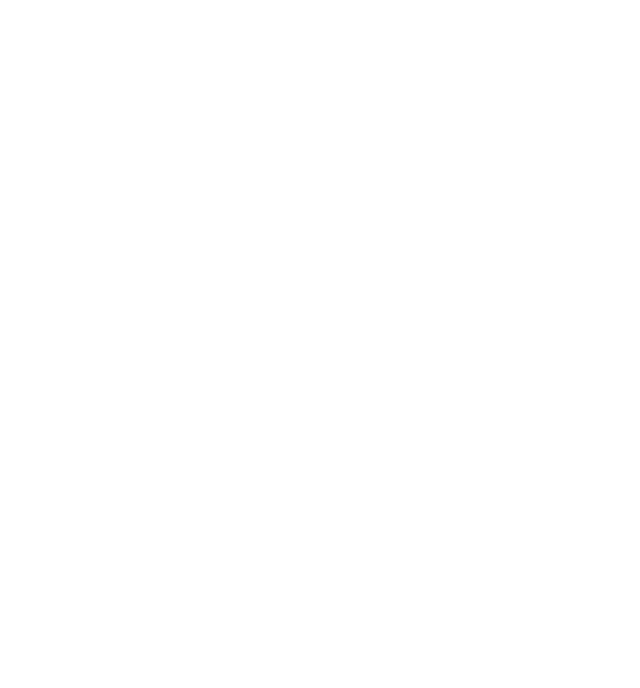
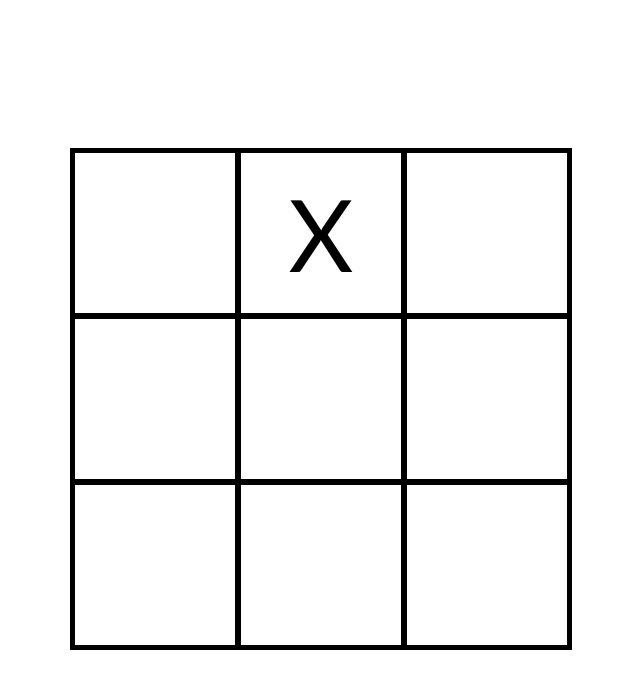
Before and after one commit to KTAGit/Tic-Tac-Toe, a plain HTML site: page index.html in a window 1280 px wide. Shown: the whole page, without its empty margins (318-958 px from the left). Drawn offline with Linux system fonts and the light colour scheme.

Commit message:
Add IIFE to render and display the board

```diff
--- a/index.html
+++ b/index.html
@@ -9,7 +9,7 @@
 <body>
 
 
-
+    <div class="container"></div>
 
 
 
--- a/main.js
+++ b/main.js
@@ -87,10 +87,50 @@ class controller {
     }
 }
 
-
 const gameBoard = new GameBoard()
 const player1 = new Player("Alice", "X")
 const player2 = new Player("Bob", "O")
 const game = new controller(gameBoard, player1, player2)
 
+const displayController = (function(){
+
+    const container = document.querySelector(".container")
+
+    const renderBoard = function (){
+        container.innerHTML = ""
+        const board = gameBoard.board
+
+        for (let i = 0; i < board.length; i++) {
+
+            const row = board[i]
+
+            for (let j = 0; j < row.length; j++) {
+                let divBox = document.createElement("div")
+                const symbol = row[j]
+                divBox.classList.add("div-box")
+                divBox.textContent = symbol
+                container.appendChild(divBox)
+                divBox.dataset.row = i
+                divBox.dataset.col = j
+            }
+        }
+        const divs = document.querySelectorAll(".div-box")
+        divs.forEach((box) => {
+            box.addEventListener("click",  () => {
+                const result = gameBoard.checkWinner()
+                const tie = gameBoard.checkTie()
+
+                if (box.textContent === "" && result === null && tie === false) {
+                    game.playRound(box.dataset.row, box.dataset.col)
+                    displayController.renderBoard()
+                }
+            })
+        })
+
+    }
+
+    return {renderBoard}
+})()
+
 game.playRound(0, 1)
+displayController.renderBoard()
--- a/styles.css
+++ b/styles.css
@@ -0,0 +1,31 @@
+body {
+    margin: 0;
+    height: 100vh;
+    width: 100vw;
+    display: grid;
+    align-items: center;
+    justify-content: center;
+}
+
+
+.container {
+    display: grid;
+    height: 500px;
+    width: 500px;
+    grid-template-columns: 166px 166px 166px;
+    grid-template-rows: 166px 166px 166px;
+    align-items: center;
+    justify-items: center;
+
+}
+
+.div-box {
+    display: flex;
+    height: 160px;
+    width: 160px;
+    justify-content: center;
+    align-items: center;
+    font-size: 100px;
+    font-family:'Gill Sans', 'Gill Sans MT', Calibri, 'Trebuchet MS', sans-serif;
+    border: 5px black solid;
+}
```
